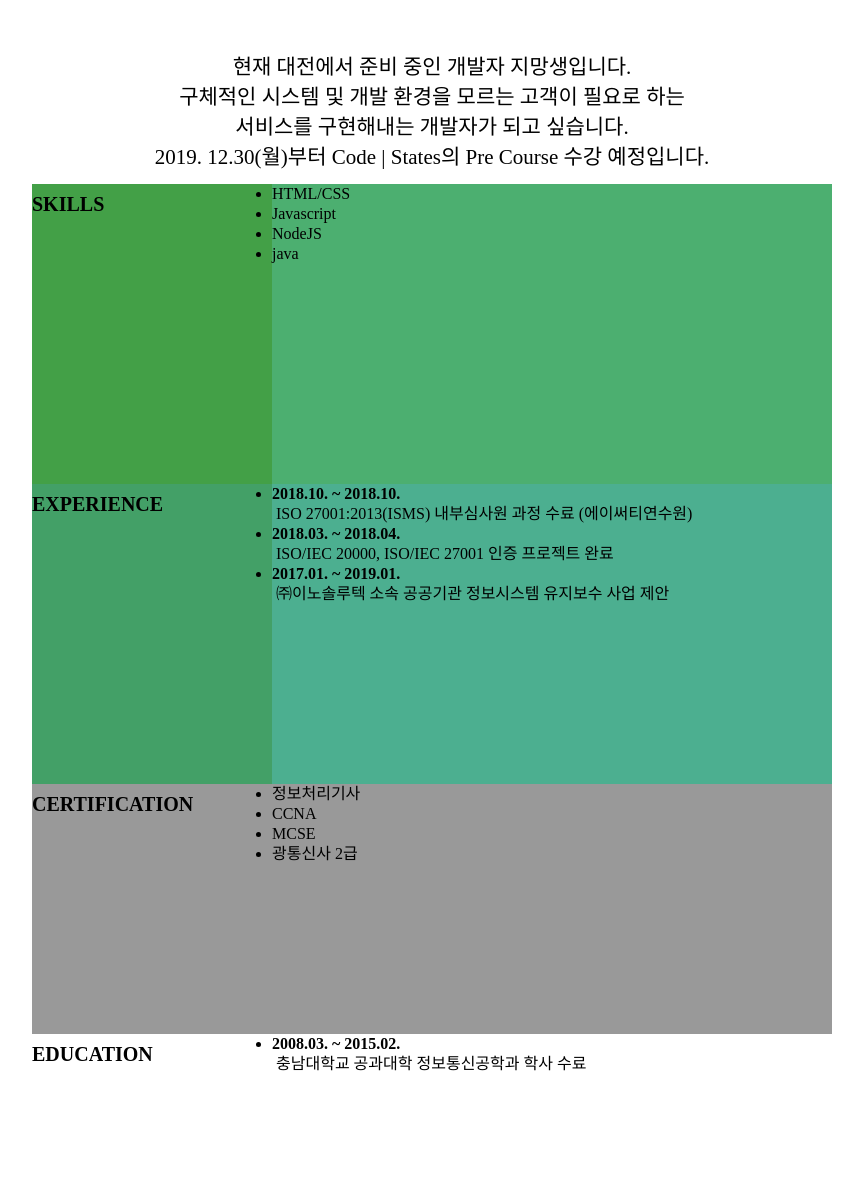
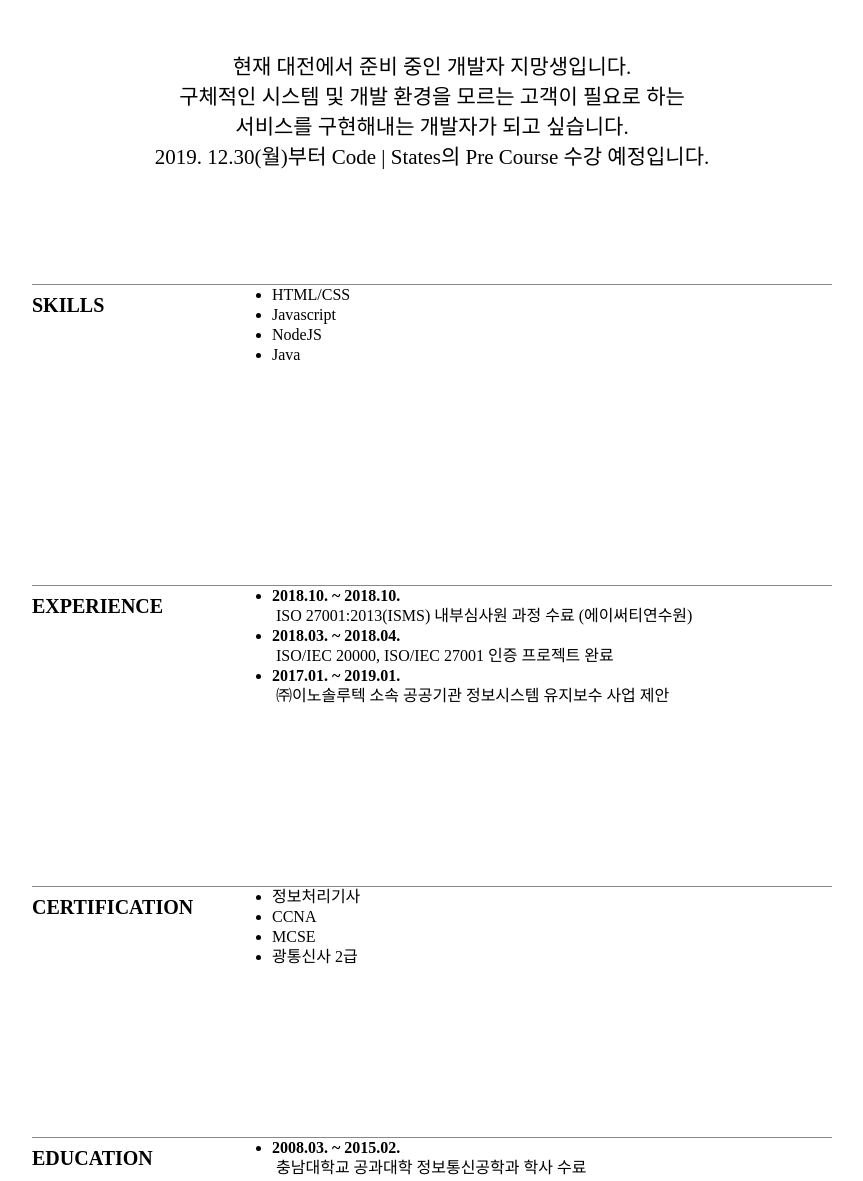
Before and after one commit to lsjjong8/Resume, a plain HTML site: page index.html in a window 1280 px wide. Shown: the part 116-1297 px from the top of the page, without its empty margins (208-1071 px from the left). Drawn offline with Linux system fonts and the light colour scheme.

Commit message:
simple editing
simlify

```diff
--- a/css/style.css
+++ b/css/style.css
@@ -14,21 +14,21 @@ br {
 }
 
 #wrap {width: 800px; height: 100%; margin: 0 auto; text-align: center; }
-#header {width : 100%; height: 300px; font-size: 40px;  background-color: #fff;} /*font-family: 'Spoqa Han Sans';*/
+#header {width : 100%; height: 400px; font-size: 40px;  background-color: #fff;} /*font-family: 'Spoqa Han Sans';*/
 .big-paragraph {
   font-size: 21px;
   margin : 50px;
 }
-#side1 {float: left; width: 30%; height: 300px; line-height: 200%; font-size: 20px; background-color: #43a047; text-align: left;}
-#side2 {float: left; width: 30%; height: 300px; line-height: 200%; font-size: 20px; background-color: #43a067; text-align: left;}
-#side3 {float: left; width: 30%; height: 250px; line-height: 200%; font-size: 20px; background-color: #999; text-align: left;}
-#side4 {float: left; width: 30%; height: 150px; line-height: 200%; font-size: 20px; background-color: #fff; text-align: left; }
-#SKILLS {float: left; width: 70%; height: 300px; line-height: 200%; text-align: left; background: #4caf70; }
-#EXPERIENCE {float: left; width: 70%; height: 300px; line-height: 200%; text-align: left; background: #4caf90;}
-#CERTIFICATION {float: left; width: 70%; height: 250px; line-height: 200%; text-align: left; background: #999;}
-#EDUCATION {float: left; ; width: 70%; height: 150px; line-height: 200%; text-align: left; background: #fff;}
+#side1 {float: left; width: 30%; height: 300px; line-height: 200%; font-size: 20px; text-align: left; background-color: #fff; border-top:1px solid #888;}
+#side2 {float: left; width: 30%; height: 300px; line-height: 200%; font-size: 20px; text-align: left; background-color: #fff; border-top:1px solid #888;}
+#side3 {float: left; width: 30%; height: 250px; line-height: 200%; font-size: 20px; text-align: left; background-color: #fff; border-top:1px solid #888;}
+#side4 {float: left; width: 30%; height: 150px; line-height: 200%; font-size: 20px; text-align: left; background-color: #fff; border-top:1px solid #888;}
+#SKILLS {float: left; width: 70%; height: 300px; line-height: 200%; text-align: left; background-color: #fff; border-top:1px solid #888;}
+#EXPERIENCE {float: left; width: 70%; height: 300px; line-height: 200%; text-align: left; background-color: #fff; border-top:1px solid #888;}
+#CERTIFICATION {float: left; width: 70%; height: 250px; line-height: 200%; text-align: left; background-color: #fff; border-top:1px solid #888;}
+#EDUCATION {float: left; ; width: 70%; height: 200px; line-height: 200%; text-align: left; background-color: #fff; border-top:1px solid #888;}
 
-#footer {float: left; padding: 10px; width : 100%; height: 150px; text-align: left; background-color: #fff;}
+#footer {float: left; padding: 10px; width : 100%; height: 200px; text-align: left; background-color: #fff; border-top:2px solid #888;}
 
 /*body {background: #c8e6c9;}
 #wrap {width: 1000px; height: 900px; margin: 0 auto; color: #fff; font-size: 40px; text-align: center;}
--- a/index.html
+++ b/index.html
@@ -26,7 +26,7 @@
           <li>HTML/CSS</li>
           <li>Javascript</li>
           <li>NodeJS</li>
-          <li>java</li>
+          <li>Java</li>
         </ul>
       </div>
       <div id="side2"><b>EXPERIENCE</b></div>
```
